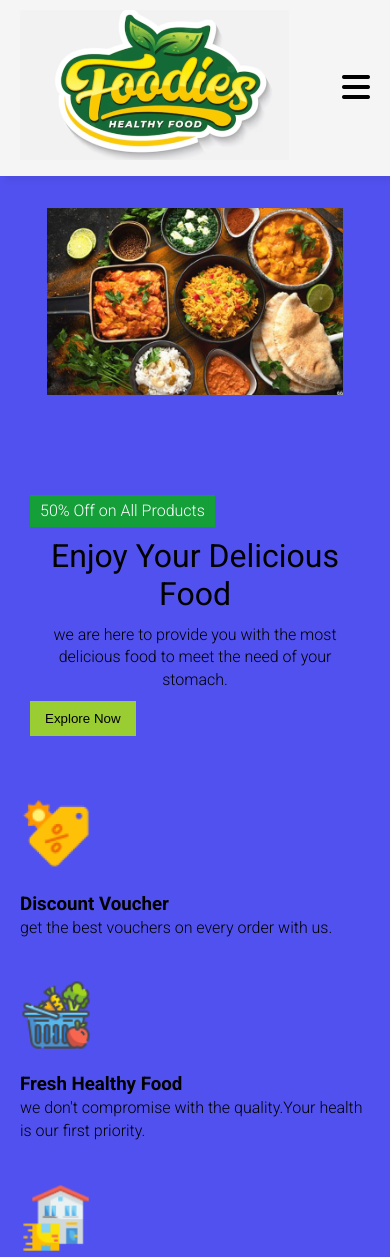
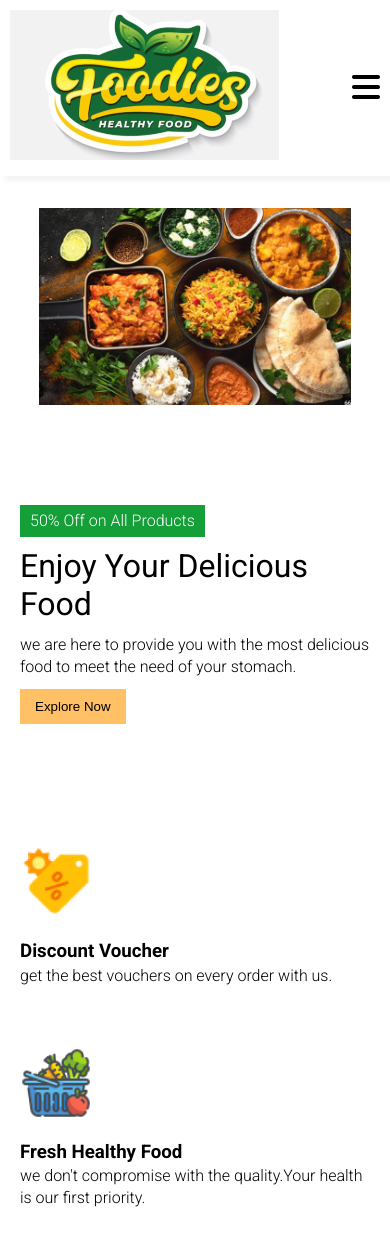
Before and after one commit to manishakh07/foodies, a plain HTML site: page index.html in a window 390 px wide. Shown: the top 1257 px of the page. Drawn offline with Linux system fonts and the light colour scheme.

Commit message:
Update style.css

```diff
--- a/style.css
+++ b/style.css
@@ -1,41 +1,35 @@
 @import url("https://fonts.googleapis.com/css2?family=Roboto:ital,wght@0,100;0,300;0,400;0,500;0,700;0,900;1,100;1,300;1,400;1,500;1,700;1,900&display=swap");
-
 * {
   margin: 0;
   padding: 0;
   box-sizing: border-box;
 }
-
 html,
 body {
   line-height: 1.4;
   font-weight: 300;
   font-family: "Roboto", sans-serif;
-  background-color: rgb(81, 81, 240);
 }
-
 button {
   padding: 10px 15px;
   border: none;
   transition: 0.2s ease-in-out;
 }
-
 button:hover {
   opacity: 0.8;
   transition: 0.2s ease-in-out;
 }
+/* Navigation */
 
-/* Navigation */
 nav {
   box-shadow: 5px 5px 5px rgba(1, 1, 1, 0.05);
   position: sticky;
   top: 0;
   margin-bottom: 32px;
-  background: whitesmoke;
+  background: white;
   padding: 10px;
   z-index: 50;
 }
-
 .navigation {
   display: flex;
   justify-content: space-between;
@@ -46,7 +40,6 @@ nav {
   max-width: 1200px;
   margin: 0 auto;
 }
-
 .bar_icon {
   font-size: 32px;
 }
@@ -58,13 +51,11 @@ nav {
   justify-content: center;
   align-items: center;
 }
-
 .hero_content {
   display: flex;
   flex-direction: column;
   gap: 20px;
 }
-
 .tag {
   background-color: #149f39;
   padding: 5px 10px;
@@ -77,9 +68,8 @@ nav {
   line-height: 1.2;
   font-weight: 400;
 }
-
 .explore_btn {
-  background: yellowgreen;
+  background: #ffc066;
   align-self: flex-start;
 }
 
@@ -91,29 +81,26 @@ nav {
   justify-content: center;
   margin-bottom: 50px;
 }
-
 .feature {
   display: flex;
   gap: 20px;
   padding: 20px;
   transition: 0.2s ease-in-out;
 }
-
 .feature img {
   width: 72px;
 }
-
 .feature:hover {
   transition: 0.2s ease-in-out;
   box-shadow: 5px 5px 5px rgba(1, 1, 1, 0.05);
 }
-
 .divider {
   border: 1px solid #ccc;
   margin: 20px 0;
 }
 
 /* Menu Section */
+
 .menu {
   display: flex;
   flex-direction: column;
@@ -121,7 +108,6 @@ nav {
   margin: 50px 0;
   align-items: center;
 }
-
 .menu .tag {
   align-self: center;
 }
@@ -132,95 +118,76 @@ nav {
   width: 100%;
   height: 100%;
 }
-
 .grid-image:hover {
   transform: scale(1.05);
   transition: 0.2s ease-in-out;
 }
-
 .grid {
   display: grid;
   gap: 10px;
-  grid-template-areas: "I1 I1 I2 I3" "I1 I1 I2 I7" "I4 I5 I6 I7";
+  grid-template-areas:
+    "I1 I1 I2 I3"
+    "I1 I1 I2 I7"
+    "I4 I5 I6 I7";
 }
 
 .item1 {
   grid-area: I1;
 }
-
 .item2 {
   grid-area: I2;
 }
-
 .item3 {
   grid-area: I3;
 }
-
 .item4 {
   grid-area: I4;
 }
-
 .item5 {
   grid-area: I5;
 }
-
 .item6 {
   grid-area: I6;
 }
-
 .item7 {
   grid-area: I7;
 }
 
 /* Footer Section */
+
 footer {
-  background-color: whitesmoke;
+  background-color: #fff0db;
 }
-
 .link_lists h3 {
   margin-bottom: 10px;
   color: gray;
 }
-
 .link_lists ul {
   list-style: none;
 }
-
 .link_lists ul li {
   font-size: 16px;
   margin-bottom: 5px;
 }
-
 .news_letter h3 {
   margin-bottom: 10px;
   color: gray;
 }
-
 .news_letter input {
   padding: 5px 40px;
   margin-bottom: 10px;
 }
-
 .footer_container {
   padding: 30px;
   display: flex;
   justify-content: space-between;
 }
-
 .icon_container {
   display: flex;
   gap: 15px;
   font-size: 32px;
 }
-
-/* Media Queries */
-@media (max-width: 1024px) {
-  .hero_content h1 {
-    font-size: 48px;
-  }
-}
-
-@media (max-width: 768px) {
+@media (max-width: 786px) {
   .hero {
     flex-direction: column;
   }
@@ -229,52 +196,30 @@ footer {
     display: flex;
     justify-content: center;
   }
-
   .hero_image img {
     width: 80%;
   }
-
   .hero_content {
     gap: 10px;
+
     padding: 0 20px;
-    text-align: center;
   }
-
   .hero_content h1 {
     font-size: 32px;
   }
-
   .features {
     flex-direction: column;
   }
-
   .feature {
     flex-direction: column;
   }
-
   .grid {
     padding: 10px;
   }
-
   .grid-image {
     border-radius: 0px;
   }
-
   .footer_container {
     flex-direction: column;
   }
 }
-
-@media (max-width: 480px) {
-  .container {
-    padding: 0 10px;
-  }
-
-  .features {
-    margin-top: 50px;
-  }
-
-  .feature {
-    padding: 10px;
-  }
-}
```
